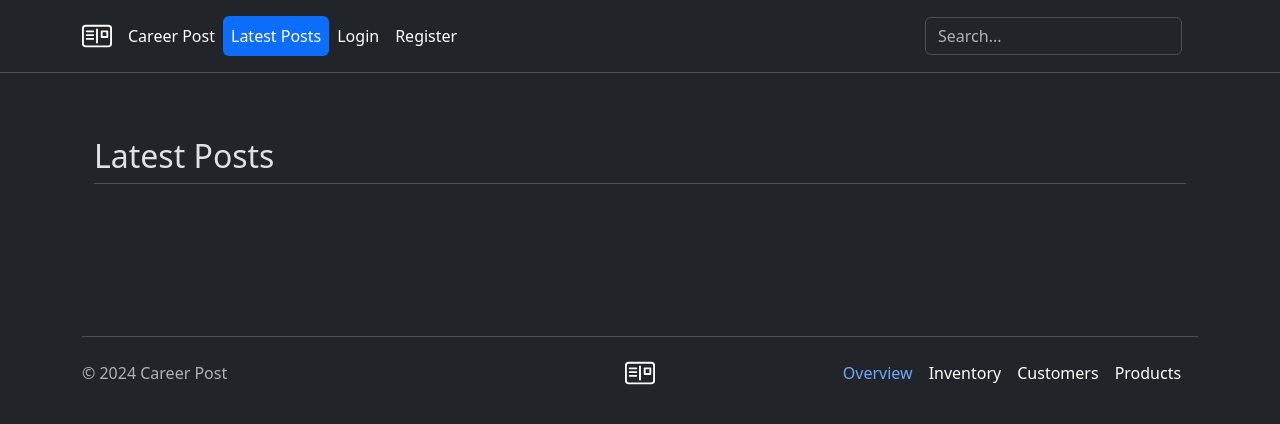
After one commit to aaryan12jul/Career-Post, a Flask app: page /posts in a window 1280 px wide. The commit adds this page. Shown: the top 424 px of the page. Run offline with Flask 3, Linux system fonts and the light colour scheme; data that the repository does not hold is empty; some libraries are stand-ins or nearby versions.

Commit message:
Add Create Post Function

```diff
--- a/main.py
+++ b/main.py
@@ -1,9 +1,8 @@
-import os
-from flask import Flask, render_template, redirect, url_for, flash
+from flask import Flask, render_template, redirect, url_for, flash, abort
 from flask_bootstrap import Bootstrap5
 from flask_sqlalchemy import SQLAlchemy
 from sqlalchemy.orm import relationship, DeclarativeBase, Mapped, mapped_column
-from sqlalchemy import Integer, String, Text, desc
+from sqlalchemy import Integer, String, Text
 from flask_login import UserMixin, login_user, LoginManager, current_user, logout_user
 from flask_wtf import FlaskForm
 from wtforms import StringField, SubmitField, PasswordField
@@ -11,10 +10,12 @@ from wtforms.validators import DataRequired, URL, Email
 from flask_ckeditor import CKEditor, CKEditorField
 from flask_gravatar import Gravatar
 from werkzeug.security import generate_password_hash, check_password_hash
-from datetime import datetime
+from datetime import datetime, date
+from functools import wraps
+from admin import Secret, Admin, Premium
 
 app = Flask(__name__)
-app.config['SECRET_KEY'] = os.environ.get('FLASK_KEY')
+app.config['SECRET_KEY'] = Secret.FLASK_KEY
 ckeditor = CKEditor(app)
 bootstrap = Bootstrap5(app)
 
@@ -28,7 +29,7 @@ def load_user(user_id):
 class Base(DeclarativeBase):
     pass
 
-app.config['SQLALCHEMY_DATABASE_URI'] = os.environ.get('DB_URI')
+app.config['SQLALCHEMY_DATABASE_URI'] = Secret.DB_URI
 db = SQLAlchemy(model_class=Base)
 db.init_app(app)
 
@@ -91,10 +92,29 @@ class LoginForm(FlaskForm):
     password = PasswordField("Password", validators=[DataRequired()])
     submit = SubmitField("Sign In")
 
+class CreatePostForm(FlaskForm):
+    title = StringField("Post Title", validators=[DataRequired()])
+    subtitle = StringField("Subtitle", validators=[DataRequired()])
+    img_url = StringField("Image URL", validators=[DataRequired(), URL()])
+    body = CKEditorField("Post Text", validators=[DataRequired()])
+    submit = SubmitField("Submit Post")
+
+def admin_only(function):
+    @wraps(function)
+    def wrapper(*args, **kwargs):
+        for admin in Admin.ADMINS:
+            try:
+                if current_user.email == admin:
+                    return function(*args, **kwargs)
+            except AttributeError:
+                break
+        return abort(403)
+    return wrapper
+
 @app.route('/')
 def homepage():
     posts = db.session.execute(db.select(Post).order_by(Post.id)).scalars().all()
-    return render_template('index.html', posts=reversed(posts), active0="active", year=year, title="Career Post", logged_in=current_user.is_authenticated, user=current_user)
+    return render_template('index.html', posts=reversed(posts), active0="active", year=year, title="Career Post", logged_in=current_user.is_authenticated, user=current_user, admins=Admin.ADMINS)
 
 @app.route('/register', methods=['GET', 'POST'])
 def register():
@@ -120,7 +140,7 @@ def register():
             return redirect(url_for('homepage'))
         flash("The Email You Entered Already Exists")
         return redirect('login')
-    return render_template("form.html", form=form, active3="active", year=year, title="Register", logged_in=current_user.is_authenticated, user=current_user)
+    return render_template("form.html", form=form, active3="active", year=year, title="Register", logged_in=current_user.is_authenticated, user=current_user, admins=Admin.ADMINS)
 
 @app.route('/login', methods=['GET', 'POST'])
 def login():
@@ -132,12 +152,36 @@ def login():
             login_user(user)
             return redirect(url_for('homepage'))
         flash("The Email/Password You Entered Is Invalid")
-    return render_template("form.html", form=form, active2="active", year=year, title="Log In", logged_in=current_user.is_authenticated, user=current_user)
+    return render_template("form.html", form=form, active2="active", year=year, title="Log In", logged_in=current_user.is_authenticated, user=current_user, admins=Admin.ADMINS)
 
 @app.route('/logout')
 def logout():
     logout_user()
     return redirect(url_for('homepage'))
 
+@app.route('/posts')
+def posts():
+    posts = db.session.execute(db.select(Post).order_by(Post.id)).scalars().all()
+    return render_template('posts.html', posts=reversed(posts), active1="active", year=year, title="Latest Posts", logged_in=current_user.is_authenticated, user=current_user, admins=Admin.ADMINS)
+
+
+@app.route('/create-post', methods=['GET', 'POST'])
+@admin_only
+def create_post():
+    form = CreatePostForm()
+    if form.validate_on_submit():
+        new_post = Post(
+            title=form.title.data,
+            subtitle=form.subtitle.data,
+            text=form.body.data,
+            img_url=form.img_url.data,
+            author=current_user,
+            date=date.today().strftime("%B %d, %Y")
+        )
+        db.session.add(new_post)
+        db.session.commit()
+        return redirect(url_for("posts"))
+    return render_template("form.html", form=form, year=year, title="Log In", logged_in=current_user.is_authenticated, user=current_user, admins=Admin.ADMINS)
+
 if __name__ == '__main__':
     app.run(debug=True)
--- a/templates/base.html
+++ b/templates/base.html
@@ -7,13 +7,64 @@
     {{ bootstrap.load_css() }}
 </head>
 <body>
-    {%include "header.html"%}
+    <header class="p-3 mb-3 border-bottom">
+        <div class="container">
+            <div class="d-flex flex-wrap align-items-center justify-content-center justify-content-lg-start">
+                <a href="{{url_for('homepage')}}" class="d-flex align-items-center mb-2 mb-lg-0 link-body-emphasis text-decoration-none">
+                    <svg xmlns="http://www.w3.org/2000/svg" width="30" height="30" fill="currentColor" class="bi bi-postcard" viewBox="0 0 16 16"><path fill-rule="evenodd" d="M2 2a2 2 0 0 0-2 2v8a2 2 0 0 0 2 2h12a2 2 0 0 0 2-2V4a2 2 0 0 0-2-2zM1 4a1 1 0 0 1 1-1h12a1 1 0 0 1 1 1v8a1 1 0 0 1-1 1H2a1 1 0 0 1-1-1zm7.5.5a.5.5 0 0 0-1 0v7a.5.5 0 0 0 1 0zM2 5.5a.5.5 0 0 1 .5-.5H6a.5.5 0 0 1 0 1H2.5a.5.5 0 0 1-.5-.5m0 2a.5.5 0 0 1 .5-.5H6a.5.5 0 0 1 0 1H2.5a.5.5 0 0 1-.5-.5m0 2a.5.5 0 0 1 .5-.5H6a.5.5 0 0 1 0 1H2.5a.5.5 0 0 1-.5-.5M10.5 5a.5.5 0 0 0-.5.5v3a.5.5 0 0 0 .5.5h3a.5.5 0 0 0 .5-.5v-3a.5.5 0 0 0-.5-.5zM13 8h-2V6h2z"/></svg>
+                </a>
+
+                <ul class="nav col-12 col-lg-auto me-lg-auto mb-2 justify-content-center mb-md-0 nav-pills px-2">
+                    <li><a href="{{url_for('homepage')}}" class="nav-link px-2 link-body-emphasis {{active0}}">Career Post</a></li>
+                    <li><a href="{{url_for('posts')}}" class="nav-link px-2 link-body-emphasis {{active1}}">Latest Posts</a></li>
+                    {%if not logged_in%}
+                        <li><a href="{{url_for('login')}}" class="nav-link px-2 link-body-emphasis {{active2}}">Login</a></li>
+                        <li><a href="{{url_for('register')}}" class="nav-link px-2 link-body-emphasis {{active3}}">Register</a></li>
+                    {%endif%}
+                </ul>
+
+                <form class="col-12 col-lg-auto mb-3 mb-lg-0 me-lg-3" role="search">
+                    <input type="search" class="form-control" placeholder="Search..." aria-label="Search">
+                </form>
+
+                {%if logged_in%}
+                    <div class="dropdown text-end">
+                        <a href="#" class="d-block link-body-emphasis text-decoration-none dropdown-toggle" data-bs-toggle="dropdown" aria-expanded="false">
+                        <img src="{{user.email|gravatar}}" alt="mdo" width="32" height="32" class="rounded-circle">
+                        </a>
+                        <ul class="dropdown-menu text-small">
+                            <li><a class="dropdown-item" href="#">New project...</a></li>
+                            <li><a class="dropdown-item" href="#">Settings</a></li>
+                            <li><a class="dropdown-item" href="#">Profile</a></li>
+                            <li><hr class="dropdown-divider"></li>
+                            <li><a class="dropdown-item" href="{{url_for('logout')}}">Sign out</a></li>
+                        </ul>
+                    </div>
+                {%endif%}
+            </div>
+        </div>
+    </header>
 
     {%block content%}
 
     {%endblock%}
 
-    {%include "footer.html"%}
+    <div class="container">
+        <footer class="d-flex flex-wrap justify-content-between align-items-center py-3 my-4 border-top">
+          <p class="col-md-4 mb-0 text-body-secondary">© {{year}} Career Post</p>
+
+          <a href="{{url_for('homepage')}}" class="col-md-4 d-flex align-items-center justify-content-center mb-3 mb-md-0 me-md-auto link-body-emphasis text-decoration-none">
+            <svg xmlns="http://www.w3.org/2000/svg" width="30" height="30" fill="currentColor" class="bi bi-postcard" viewBox="0 0 16 16"><path fill-rule="evenodd" d="M2 2a2 2 0 0 0-2 2v8a2 2 0 0 0 2 2h12a2 2 0 0 0 2-2V4a2 2 0 0 0-2-2zM1 4a1 1 0 0 1 1-1h12a1 1 0 0 1 1 1v8a1 1 0 0 1-1 1H2a1 1 0 0 1-1-1zm7.5.5a.5.5 0 0 0-1 0v7a.5.5 0 0 0 1 0zM2 5.5a.5.5 0 0 1 .5-.5H6a.5.5 0 0 1 0 1H2.5a.5.5 0 0 1-.5-.5m0 2a.5.5 0 0 1 .5-.5H6a.5.5 0 0 1 0 1H2.5a.5.5 0 0 1-.5-.5m0 2a.5.5 0 0 1 .5-.5H6a.5.5 0 0 1 0 1H2.5a.5.5 0 0 1-.5-.5M10.5 5a.5.5 0 0 0-.5.5v3a.5.5 0 0 0 .5.5h3a.5.5 0 0 0 .5-.5v-3a.5.5 0 0 0-.5-.5zM13 8h-2V6h2z"/></svg>
+          </a>
+
+          <ul class="nav col-12 col-lg-auto me-lg-auto mb-2 justify-content-center mb-md-0 nav-pills px-2">
+            <li><a href="{{url_for('homepage')}}" class="nav-link px-2">Overview</a></li>
+            <li><a href="#" class="nav-link px-2 link-body-emphasis">Inventory</a></li>
+            <li><a href="#" class="nav-link px-2 link-body-emphasis">Customers</a></li>
+            <li><a href="#" class="nav-link px-2 link-body-emphasis">Products</a></li>
+          </ul>
+        </footer>
+    </div>
 
     {{ bootstrap.load_js() }}
 </body>
--- /dev/null
+++ b/templates/posts.html
@@ -0,0 +1,57 @@
+{%extends "base.html"%}
+
+{%block title%}{{title}}{%endblock%}
+
+{%block content%}
+    <div class="container px-4 py-5">
+        <h2 class="pb-2 border-bottom">Latest Posts</h2>
+
+        <div class="row row-cols-1 row-cols-lg-3 align-items-stretch g-4 py-5">
+        {%if posts%}
+            {%set count=0%}
+            {%for post in posts if count < 20%}
+            <div class="col">
+                <div class="card card-cover h-100 overflow-hidden text-bg-dark rounded-4 shadow-lg" style="background-image: url({{post.img_url}});">
+                  <div class="d-flex flex-column h-100 p-5 pb-3 text-white text-shadow-1">
+                    <h3 class="pt-5 mt-5 mb-4 display-6 lh-1 fw-bold">{{post.title}}</h3>
+                    <ul class="d-flex list-unstyled mt-auto">
+                      <li class="d-flex align-items-center me-3">
+                        <img src="{{post.author.email|gravatar}}" alt="Profile Picture" width="32" height="32" class="rounded-circle border border-white">
+                        <small class="mx-2">{{post.author.name}}</small>
+                      </li>
+                      <li class="d-flex align-items-center">
+                        <svg class="bi me-2" width="1em" height="1em"><use xlink:href="#calendar3"></use></svg>
+                        <small>{{post.date}}</small>
+                      </li>
+                    </ul>
+                  </div>
+                </div>
+            </div>
+            {%set count=count+1%}
+            {%endfor%}
+        {%else%}
+            <div class="col">
+                <div class="card card-cover h-100 overflow-hidden text-bg-dark rounded-4 shadow-lg" style="background-color: black;">
+                    <div class="d-flex flex-column h-100 p-5 pb-3 text-white text-shadow-1">
+                    <h3 class="pt-5 mt-5 mb-4 display-6 lh-1 fw-bold">Unable to Reach Database</h3>
+                        <ul class="d-flex list-unstyled mt-auto">
+                            <li class="d-flex align-items-center me-3">
+                                <small>Unfortunately, We are Unable to Retrieve any of the Latest Posts from Our Database. Please Try Again Later</small>
+                            </li>
+                        </ul>
+                    </div>
+                </div>
+            </div>
+        {%endif%}
+        </div>
+    </div>
+    {%for admin in admins%}
+        {%if user.email == admin%}
+            <div class="text-center">
+                <div class="col-lg-6 mx-auto">
+                    <a href="{{url_for('create_post')}}"><button type="button" class="btn btn-primary btn-lg px-4 gap-3">Create New Post</button></a>
+                </div>
+            </div>
+        {%endif%}
+    {%endfor%}
+{%endblock%}
```
Also changed, not shown: templates/footer.html (deleted, +0 -16 lines), templates/header.html (deleted, +0 -37 lines), templates/index.html (+5 -5 lines), templates/view_post.html (added, +7 -0 lines), 1 other file.
